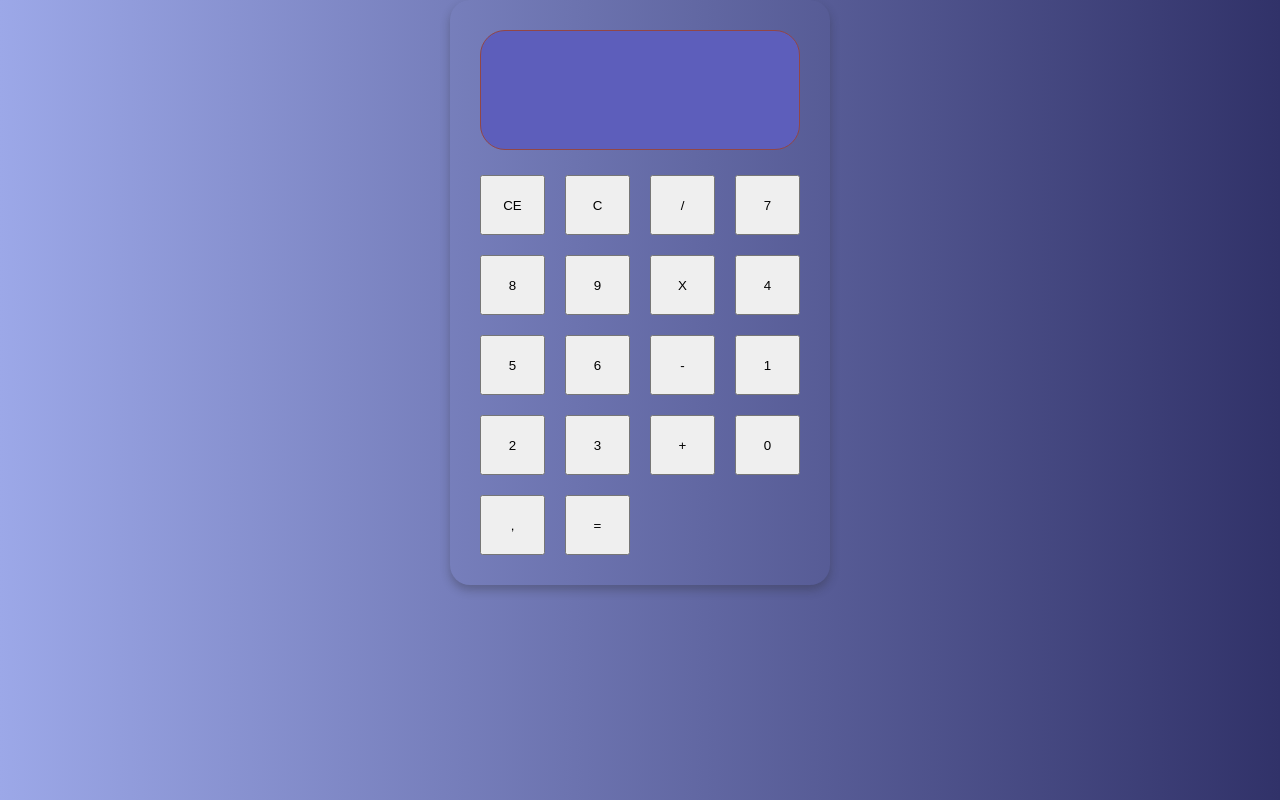
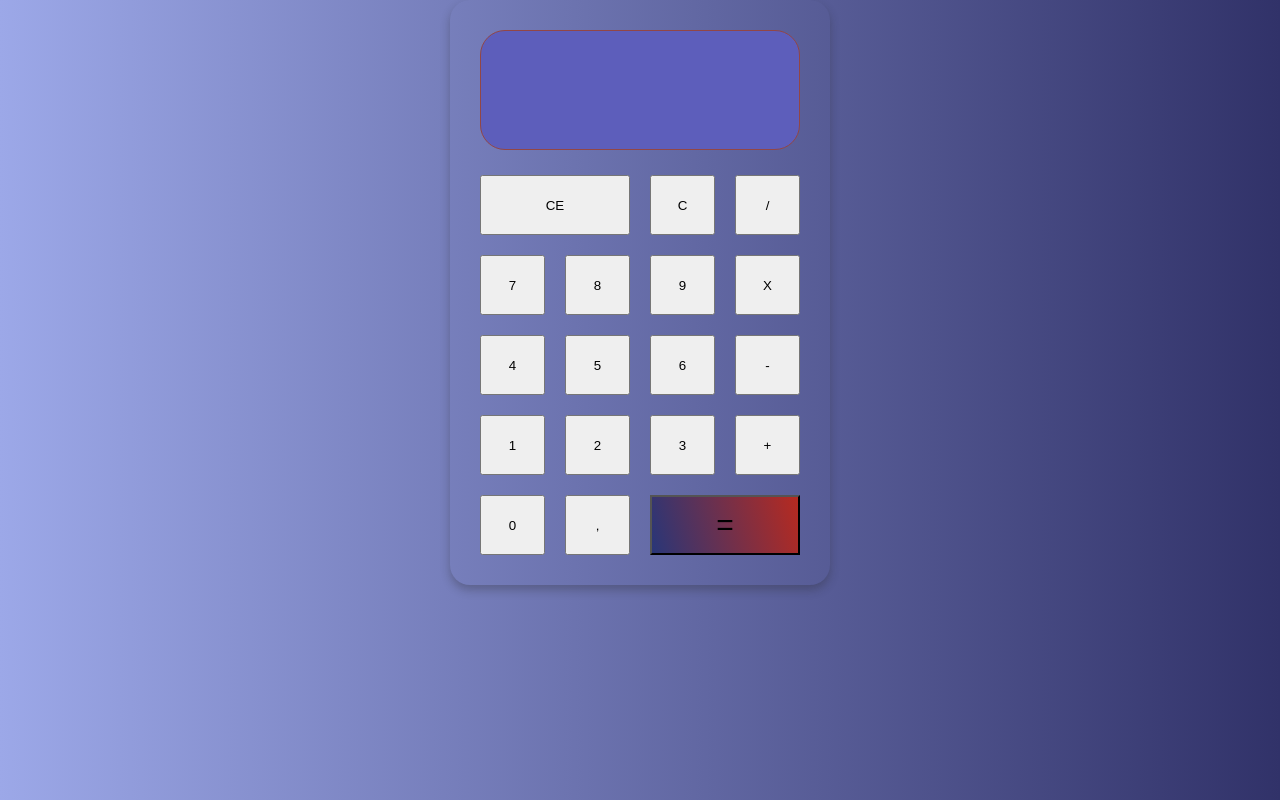
Before and after one commit to zenty404/Calculator, a plain HTML site: page index.html in a window 1280 px wide. Drawn offline with Linux system fonts and the light colour scheme.

Commit message:
placement boutton

```diff
--- a/index.html
+++ b/index.html
@@ -21,24 +21,24 @@
 
 
             <div class="calculator__grid">
-                <button class="calculator__button">CE</button>
-                <button class="calculator__button">C</button>
-                <button class="calculator__button">/</button>
-                <button class="calculator__button">7</button>
-                <button class="calculator__button">8</button>
-                <button class="calculator__button">9</button>
-                <button class="calculator__button">X</button>
-                <button class="calculator__button">4</button>
-                <button class="calculator__button">5</button>
-                <button class="calculator__button">6</button>
-                <button class="calculator__button">-</button>
-                <button class="calculator__button">1</button>
-                <button class="calculator__button">2</button>
-                <button class="calculator__button">3</button>
-                <button class="calculator__button">+</button>
-                <button class="calculator__button">0</button>
-                <button class="calculator__button">,</button>
-                <button class="calculator__button">=</button>
+                <button class="calculator__button" data-action="ce">CE</button>
+                <button class="calculator__button" data-action="c">C</button>
+                <button class="calculator__button" data-action="/">/</button>
+                <button class="calculator__button" data-action="7">7</button>
+                <button class="calculator__button" data-action="8">8</button>
+                <button class="calculator__button" data-action="9">9</button>
+                <button class="calculator__button" data-action="X">X</button>
+                <button class="calculator__button" data-action="4">4</button>
+                <button class="calculator__button" data-action="5">5</button>
+                <button class="calculator__button" data-action="6">6</button>
+                <button class="calculator__button" data-action="-">-</button>
+                <button class="calculator__button" data-action="1">1</button>
+                <button class="calculator__button" data-action="2">2</button>
+                <button class="calculator__button" data-action="3">3</button>
+                <button class="calculator__button" data-action="+">+</button>
+                <button class="calculator__button" data-action="0">0</button>
+                <button class="calculator__button" data-action=",">,</button>
+                <button class="calculator__button" data-action="=">=</button>
             </div>
         </div>
     </main>
--- a/style.css
+++ b/style.css
@@ -53,3 +53,15 @@
     grid-auto-rows: 60px;
     gap: 20px;
 }
+
+.calculator__button[data-action="ce"] {
+    grid-column: span 2;
+}
+
+.calculator__button[data-action="="] {
+    grid-column: span 2;
+    font-weight: 400;
+    font-size: 30px;
+    color: 000;
+    background-image: linear-gradient(75deg, #293678, #b62a20);
+}
```
